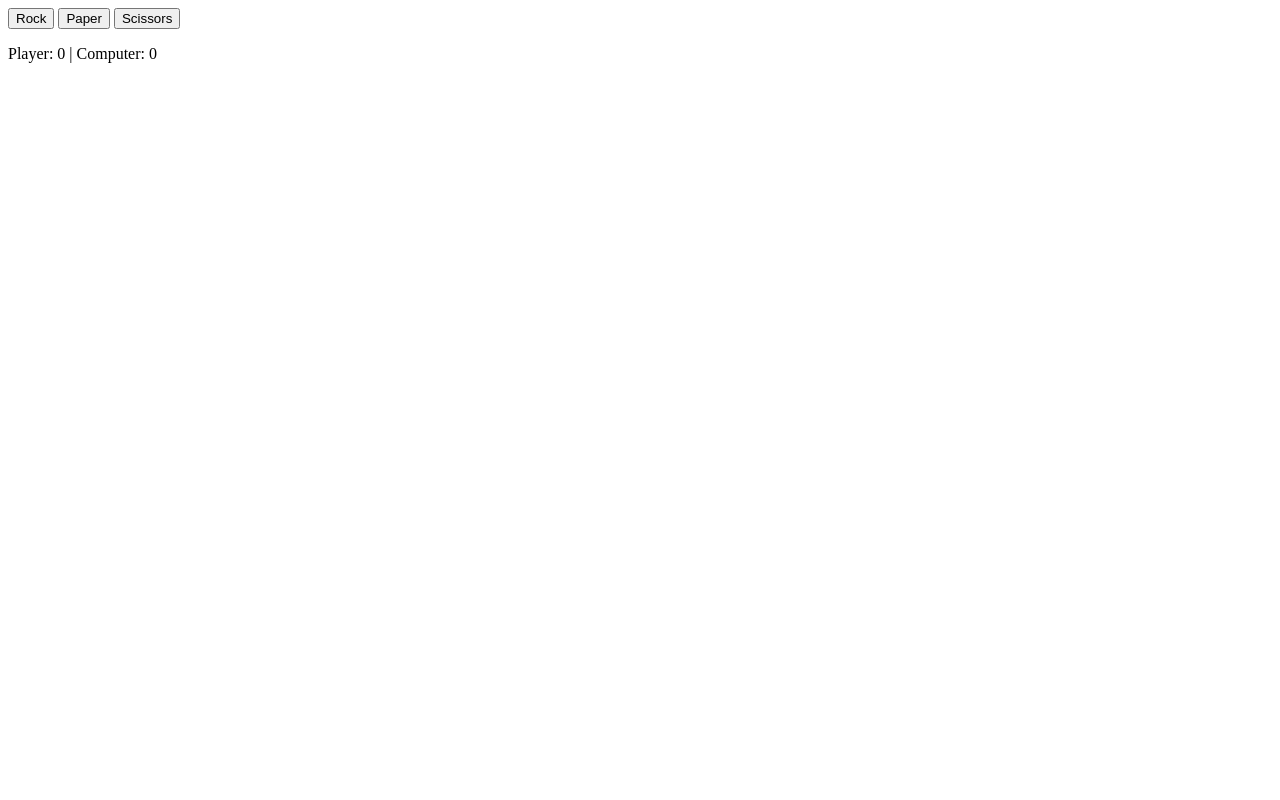
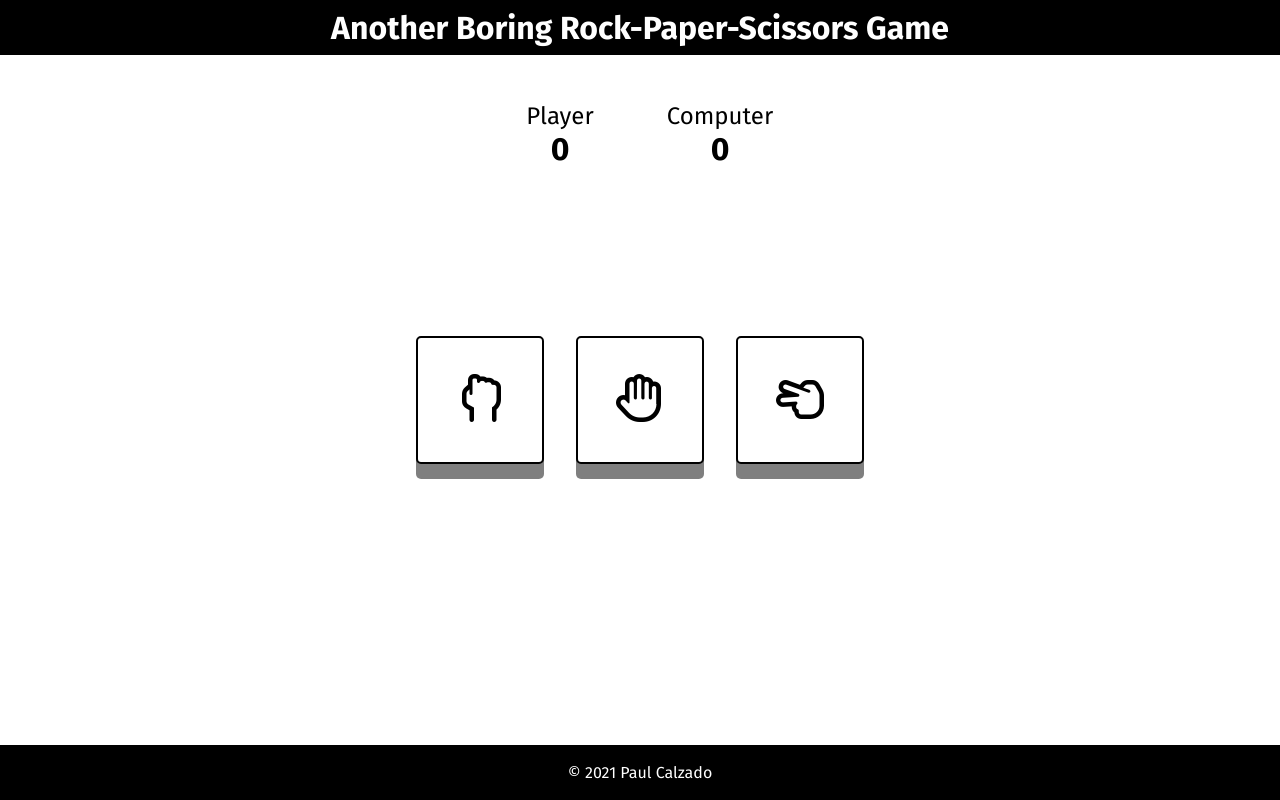
Before and after one commit to skullzado/project-rock-paper-scissors, a plain HTML site: page index.html in a window 1280 px wide. Drawn offline with Linux system fonts and the light colour scheme.

Commit message:
Refactor HTML elements to finalize game UI

```diff
--- a/index.html
+++ b/index.html
@@ -4,23 +4,56 @@
 		<meta charset="UTF-8" />
 		<meta http-equiv="X-UA-Compatible" content="IE=edge" />
 		<meta name="viewport" content="width=device-width, initial-scale=1.0" />
+		<link
+			rel="stylesheet"
+			href="https://cdnjs.cloudflare.com/ajax/libs/font-awesome/6.0.0-beta3/css/all.min.css"
+			integrity="sha512-Fo3rlrZj/k7ujTnHg4CGR2D7kSs0v4LLanw2qksYuRlEzO+tcaEPQogQ0KaoGN26/zrn20ImR1DfuLWnOo7aBA=="
+			crossorigin="anonymous"
+			referrerpolicy="no-referrer"
+		/>
+		<link rel="stylesheet" href="./style.css" />
 		<script src="./index.js" defer></script>
 		<title>Project - Rock Paper Scissors</title>
 	</head>
 	<body>
-		<div class="controls">
-			<button class="btn rock">Rock</button>
-			<button class="btn paper">Paper</button>
-			<button class="btn scissors">Scissors</button>
-		</div>
-		<div class="result">
-			<p class="score-board">
-				Player: <span class="player-score">0</span> | Computer:
-				<span class="computer-score">0</span>
-			</p>
-			<p class="round-result"></p>
-			<p class="game-result"></p>
-			<p class="reset-para"></p>
+		<div class="container">
+			<header class="header">
+				<h1 class="title">Another Boring Rock-Paper-Scissors Game</h1>
+			</header>
+			<main class="content">
+				<div class="score-board">
+					<p>
+						Player<br />
+						<span class="player-score">0</span>
+					</p>
+					<p>
+						Computer<br />
+						<span class="computer-score">0</span>
+					</p>
+				</div>
+				<div class="controls">
+					<button class="rock"><i class="far fa-hand-rock"></i></button>
+					<button class="paper">
+						<i class="far fa-hand-paper"></i>
+					</button>
+					<button class="scissors">
+						<i class="far fa-hand-scissors"></i>
+					</button>
+				</div>
+				<div class="result">
+					<p class="round-result"></p>
+				</div>
+				<div class="modal-container">
+					<div class="modal">
+						<h2 class="game-result"></h2>
+						<button class="btn">Play Again</button>
+					</div>
+				</div>
+			</main>
+
+			<footer class="footer">
+				<p>&copy; 2021 Paul Calzado</p>
+			</footer>
 		</div>
 	</body>
 </html>
```
